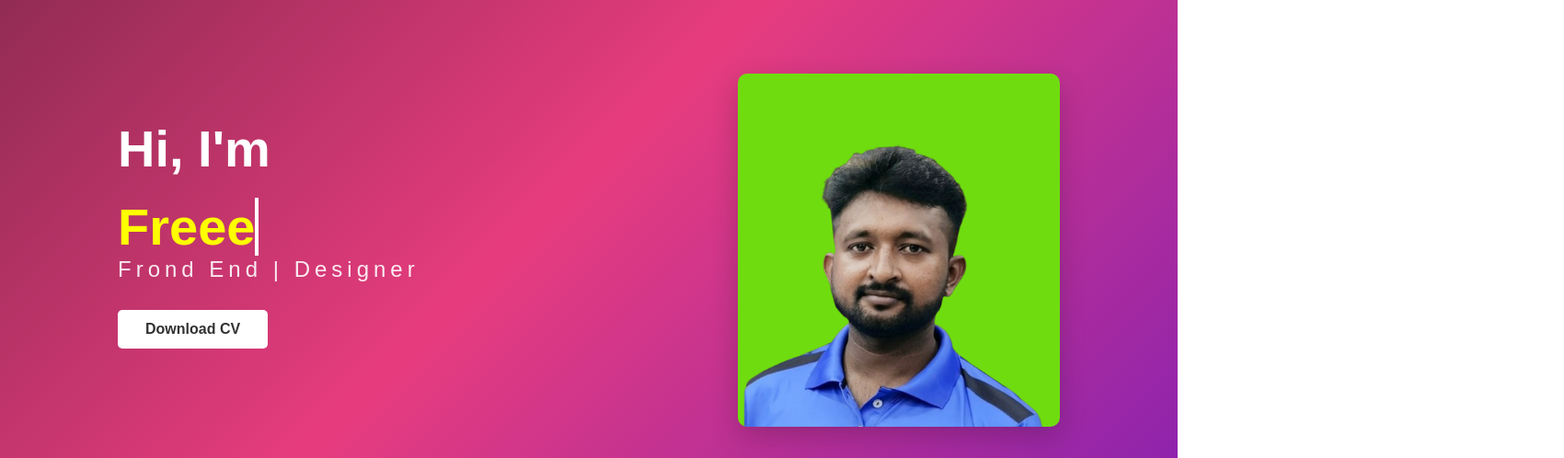
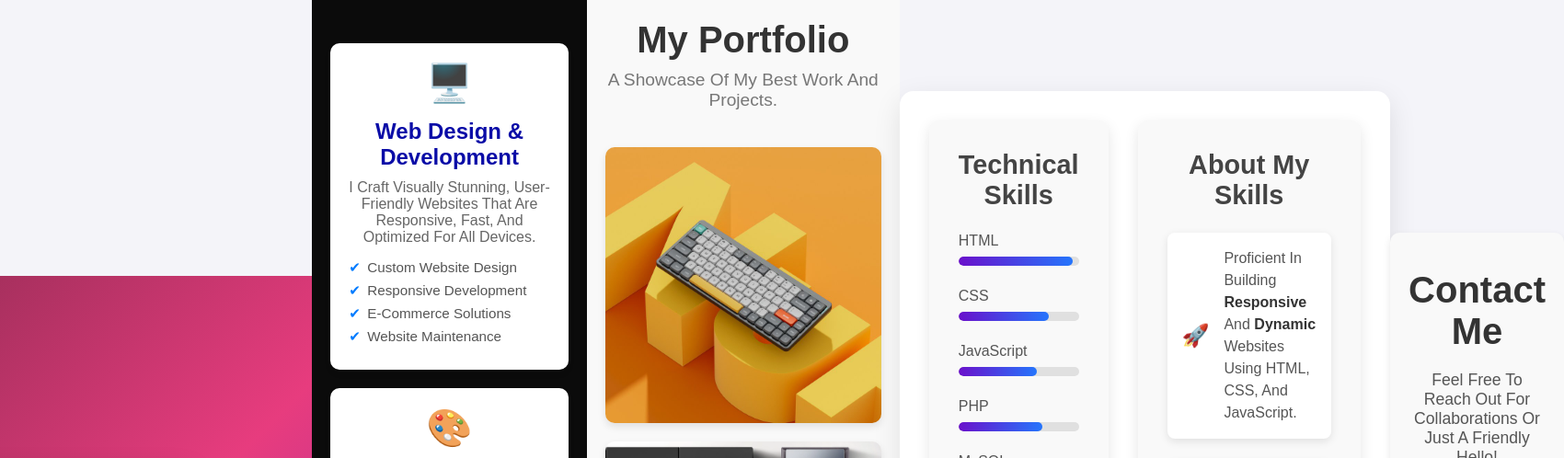
Before and after one commit to hossainsadik7/freelancersadik.com, a plain HTML site: page index.html in a window 1280 px wide. Shown: the part 126-624 px from the top of the page at 92% size, 1700 px wide, since content can reach past the window. Drawn offline with Linux system fonts and the light colour scheme.

Commit message:
Update style.css

```diff
--- a/style.css
+++ b/style.css
@@ -401,55 +401,145 @@ header label i{
   color: #007bff;
 }
 
+/*--------Skill Section CSS Start--------*/
 
-.skills-section {
-  max-width: 800px;
-  margin: 0 auto;
-  padding: 20px;
-  font-family: Arial, sans-serif;
+/* General Styles */
+body {
+  font-family: 'Poppins', sans-serif;
+  background-color: #f4f4f9;
+  color: #333;
+  margin: 0;
+  padding: 0;
+  display: flex;
+  justify-content: center;
+  align-items: center;
+  min-height: 100vh;
 }
 
-.skills-section h2 {
-  text-align: center;
-  margin-bottom: 30px;
-  font-size: 2rem;
-  color: #333;
+.skill-section {
+  display: flex;
+  gap: 2rem;
+  max-width: 1200px;
+  width: 100%;
+  padding: 2rem;
+  background: #fff;
+  border-radius: 15px;
+  box-shadow: 0 10px 30px rgba(0, 0, 0, 0.1);
 }
 
+.grid {
+  flex: 1;
+  padding: 2rem;
+  background: #f9f9f9;
+  border-radius: 10px;
+  box-shadow: 0 5px 15px rgba(0, 0, 0, 0.1);
+}
+
+h2 {
+  font-size: 1.8rem;
+  margin-bottom: 1.5rem;
+  color: #444;
+  text-align: center;
+}
+
+/* Progress Bar Styles */
 .skill-item {
-  margin-bottom: 20px;
+  margin-bottom: 1.5rem;
 }
 
 .skill-name {
   display: block;
-  font-size: 1.1rem;
-  font-weight: bold;
+  font-size: 1rem;
+  margin-bottom: 0.5rem;
   color: #555;
-  margin-bottom: 5px;
+  font-weight: 500;
 }
 
 .progress-bar {
   width: 100%;
   height: 10px;
-  background-color: #e0e0e0;
+  background: #e0e0e0;
   border-radius: 5px;
   overflow: hidden;
+  position: relative;
 }
 
 .progress {
   height: 100%;
-  background-color: #007bff;
   border-radius: 5px;
-  transition: width 0.5s ease-in-out;
+  background: linear-gradient(90deg, #6a11cb, #2575fc);
+  width: 0;
+  transition: width 1.5s ease-in-out;
 }
 
-.skill-percent {
-  display: block;
-  text-align: right;
-  font-size: 0.9rem;
-  color: #777;
-  margin-top: 5px;
+/* General Info Styles */
+.info-item {
+  display: flex;
+  align-items: center;
+  margin-bottom: 1.5rem;
+  padding: 1rem;
+  background: #fff;
+  border-radius: 8px;
+  box-shadow: 0 3px 10px rgba(0, 0, 0, 0.1);
+  transition: transform 0.3s ease, box-shadow 0.3s ease;
 }
+
+.info-item:hover {
+  transform: translateY(-5px);
+  box-shadow: 0 5px 15px rgba(0, 0, 0, 0.2);
+}
+
+.info-icon {
+  font-size: 1.5rem;
+  margin-right: 1rem;
+  color: #6a11cb;
+}
+
+.info-text {
+  font-size: 1rem;
+  color: #555;
+  line-height: 1.5;
+}
+
+.info-text strong {
+  color: #333;
+}
+
+/* Animations */
+@keyframes fillProgress {
+  from {
+    width: 0;
+  }
+  to {
+    width: var(--progress);
+  }
+}
+
+.html {
+  --progress: 95%;
+  animation: fillProgress 1.5s forwards;
+}
+
+.css {
+  --progress: 75%;
+  animation: fillProgress 1.5s forwards;
+}
+
+.javascript {
+  --progress: 65%;
+  animation: fillProgress 1.5s forwards;
+}
+
+.php {
+  --progress: 70%;
+  animation: fillProgress 1.5s forwards;
+}
+
+.mysql {
+  --progress: 80%;
+  animation: fillProgress 1.5s forwards;
+}
+/*-----------Skill Section CSS End--------*/
 
 /* General Styling */
 .contact-section {
```
